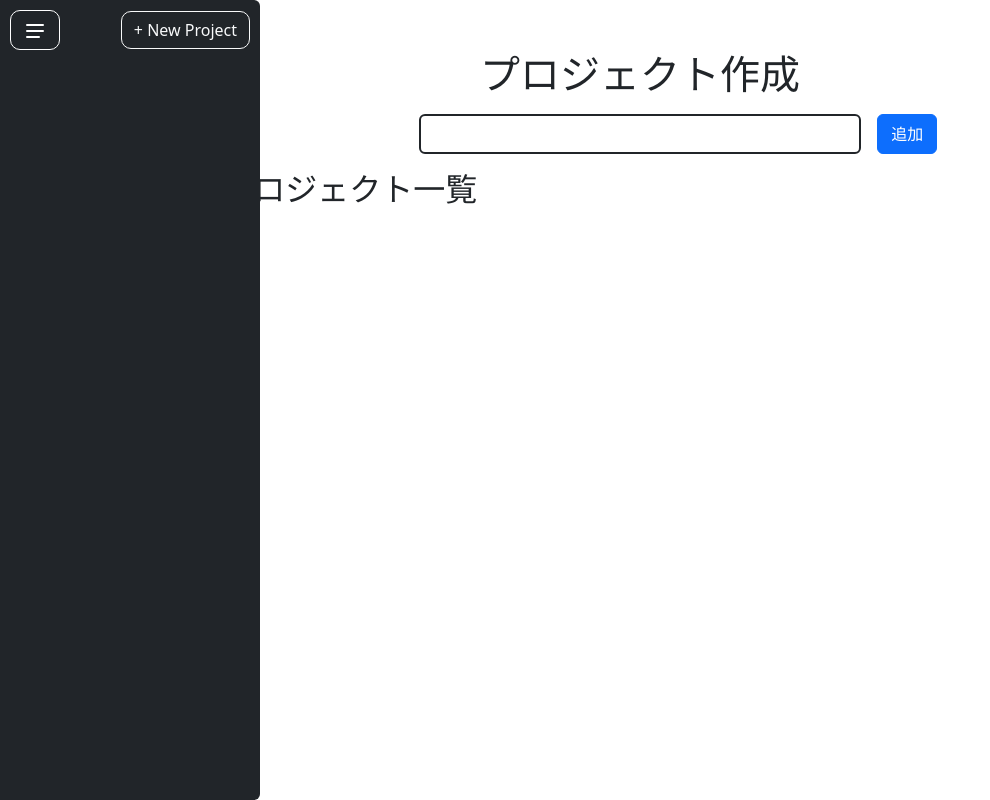
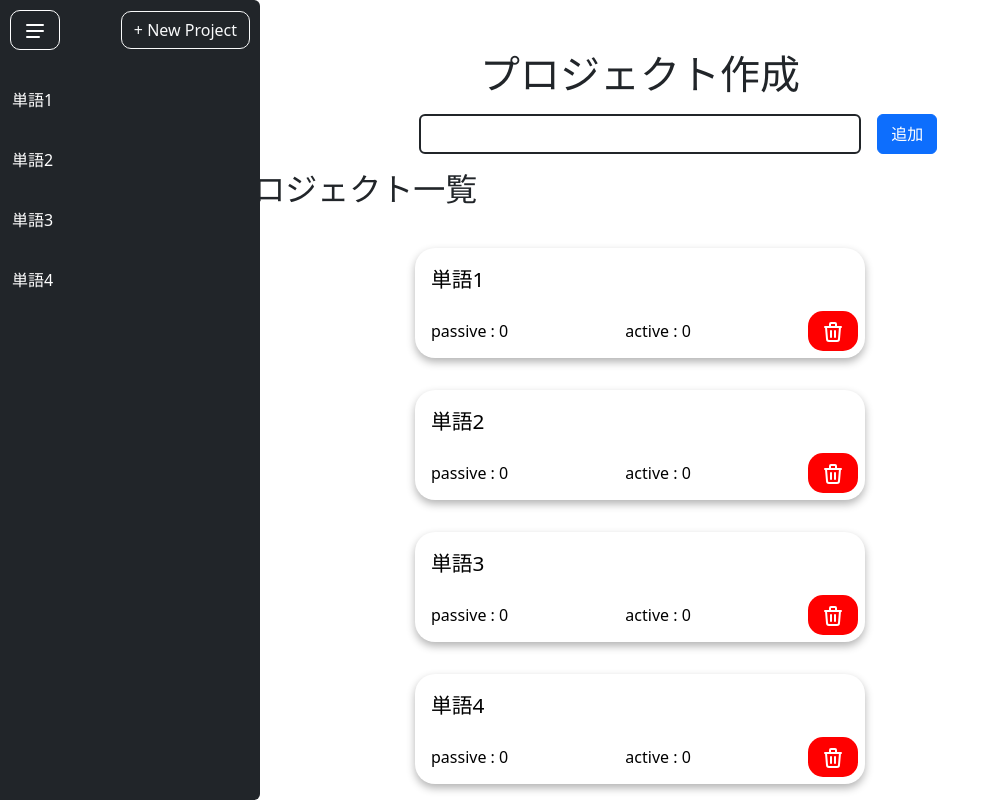
Before and after one commit to soushin0425/vocabulary_app, a Vue app: page / in a window 1280 px wide. Both pictures are taken after a click on the button 37 px from the left and 29 px from the top of the page. Shown: the whole page, without its empty margins (0-990 px from the left). Built offline with nearby package versions, Linux system fonts and the light colour scheme.

Commit message:
単語リストの追加

```diff
--- a/src/components/ProjectList.vue
+++ b/src/components/ProjectList.vue
@@ -1,15 +1,17 @@
 <template>
   <div>
-    <template v-for="(project, index) in $store.state.proj_list">
-      <router-link :to="{ name: 'list', params: { project: project } }" class="project-item-link">
+    <template v-for="(project, index) in proj_list" :key="project.project_id">
+      <router-link :to="{ name: 'list', params: { project_id: project.project_id } }" class="project-item-link">
         <div class="project-item my-3">
           <div class="project-info">
-            {{ project }}
+            {{ project.project_name }}
           </div>
           <div class="project-stats">
             <div class="status">passive : 0</div>
             <div class="status">active : 0</div>
-            <button class="delete-button" v-on:click.stop.prevent="$store.commit('delete_project', index)">削除</button>
+            <button class="delete-button" v-on:click.stop.prevent="$store.commit('delete_project', index)">
+              <svg  xmlns="http://www.w3.org/2000/svg"  width="24"  height="24"  viewBox="0 0 24 24"  fill="none"  stroke="currentColor"  stroke-width="2"  stroke-linecap="round"  stroke-linejoin="round"  class="icon icon-tabler icons-tabler-outline icon-tabler-trash"><path stroke="none" d="M0 0h24v24H0z" fill="none"/><path d="M4 7l16 0" /><path d="M10 11l0 6" /><path d="M14 11l0 6" /><path d="M5 7l1 12a2 2 0 0 0 2 2h8a2 2 0 0 0 2 -2l1 -12" /><path d="M9 7v-3a1 1 0 0 1 1 -1h4a1 1 0 0 1 1 1v3" /></svg>
+            </button>
           </div>
         </div>
       </router-link>
@@ -20,6 +22,11 @@
 <script>
 export default {
   name: 'ProjectList',
+  computed: {
+    proj_list() {
+      return this.$store.state.proj_list;
+    }
+  }
 }
 </script>
 
@@ -68,7 +75,7 @@ export default {
 }
 
 .delete-button {
-  width: 70px;
+  width: 50px;
   height: 40px;
   border-radius: 15px;
   background-color: red;
--- a/src/components/Sidebar.vue
+++ b/src/components/Sidebar.vue
@@ -10,9 +10,9 @@
             + New Project
           </router-link>
         </div>
-        <template v-for="project in $store.state.proj_list" :key="project">
-          <router-link :to="{name: 'list', params: {project: project}}" class="btn project-link" :class="{ 'active-link': $route.params.project === project }">
-            <div class="text-fade">{{ project }}</div>
+        <template v-for="project in proj_list" :key="project.project_id">
+          <router-link :to="{name: 'list', params: {project_id: project.project_id}}" class="btn project-link" :class="{ 'active-link': $route.params.project_id === project.project_id.toString() }">
+            <div class="text-fade">{{ project.project_name }}</div>
           </router-link>
         </template>
       </div>
@@ -23,6 +23,12 @@
 <script>
 export default {
   name: 'Sidebar',
+  computed: {
+    proj_list() {
+      return this.$store.state.proj_list;
+    }
+  },
+
 }
 </script>
 
--- a/src/components/VocabPhaseComponent.vue
+++ b/src/components/VocabPhaseComponent.vue
@@ -1,7 +1,12 @@
 <template>
-    <div v-bind:style="{'background-color':backgroundColor}" class="vocab-phase">
-        <ul id="list1" class="list" name="ul"></ul>
+  <div v-bind:style="{'background-color': backgroundColor}" class="vocab-phase">
+    <div v-for="word in word_list" :key="word.word_id">
+      <div v-if="$route.params.project_id === word.project_id.toString() && status === word.status.toString()"
+           class="word-item">
+        {{ word.input }}
+      </div>
     </div>
+  </div>
 </template>
 
 <script>
@@ -11,20 +16,35 @@ export default {
     backgroundColor: {
       type: String,
       required: true
+    },
+    status: {
+      type: String,
+      required: true
+    }
+  },
+  computed: {
+    word_list() {
+      return this.$store.state.word_list;
     }
   }
-
-
-
 }
 </script>
 
 <style>
 .vocab-phase {
-  max-width:280px;
+  max-width: 280px;
   width: 100%;
-  height:700px;
+  height: 700px;
   margin: 20px;
   border-radius: 10px;
+  padding: 10px;
+  overflow-y: auto;
+}
+
+.word-item {
+  padding: 5px;
+  margin: 5px 0;
+  background: #fff;
+  border-radius: 5px;
 }
 </style>
--- a/src/pages/ProjectPage.vue
+++ b/src/pages/ProjectPage.vue
@@ -1,16 +1,16 @@
 <template>
     <div>
-        <h1>{{ project }}</h1>
+        <h1>{{ $route.params.project_id }}</h1>
         <div>
             <div>
                 <div></div>
             </div>
         </div>
         <div class="vocab-phase-container">
-            <VocabPhase backgroundColor="#f1f1d5"></VocabPhase>
-            <VocabPhase backgroundColor="#d3f2e0"></VocabPhase>
-            <VocabPhase backgroundColor="#ead5f0"></VocabPhase>
-            <VocabPhase backgroundColor="#cbdaf0"></VocabPhase>
+            <VocabPhase backgroundColor="#f1f1d5" status="0"></VocabPhase>
+            <VocabPhase backgroundColor="#d3f2e0" status="1"></VocabPhase>
+            <VocabPhase backgroundColor="#ead5f0" status="2"></VocabPhase>
+            <VocabPhase backgroundColor="#cbdaf0" status="3"></VocabPhase>
         </div>
     </div>
 </template>
@@ -20,9 +20,6 @@ import VocabPhase from '../components/VocabPhaseComponent.vue';
 
 export default {
     name: 'Project',
-    props:{
-        project: String
-    },
     components: {
       VocabPhase
     },
--- a/src/router/router.js
+++ b/src/router/router.js
@@ -11,7 +11,7 @@ export const router = createRouter({
             component: Home,
         },
         {
-            path: '/list/:project',
+            path: '/list/:project_id',
             name: 'list',
             component: Project,
             props: true
--- a/src/store.js
+++ b/src/store.js
@@ -3,7 +3,18 @@ import { createStore } from 'vuex'
 export const store = createStore({
     state() {
         return {
-            proj_list: []
+            proj_list:[
+                {"project_id": 0,"project_name": "単語1"},
+                {"project_id": 1,"project_name": "単語2"},
+                {"project_id": 2,"project_name": "単語3"},
+                {"project_id": 3,"project_name": "単語4"},
+            ],
+            word_list:[
+                {"project_id":0,"word_id":0, "input": "apple1","status": 0},
+                {"project_id":0,"word_id":1, "input": "apple2","status": 1},
+                {"project_id":1,"word_id":2, "input": "apple3","status": 0},
+                {"project_id":1,"word_id":3, "input": "apple4","status": 1},
+            ]
         }
     },
     mutations : {
```
Also changed, not shown: src/assets/trash.svg (added).
